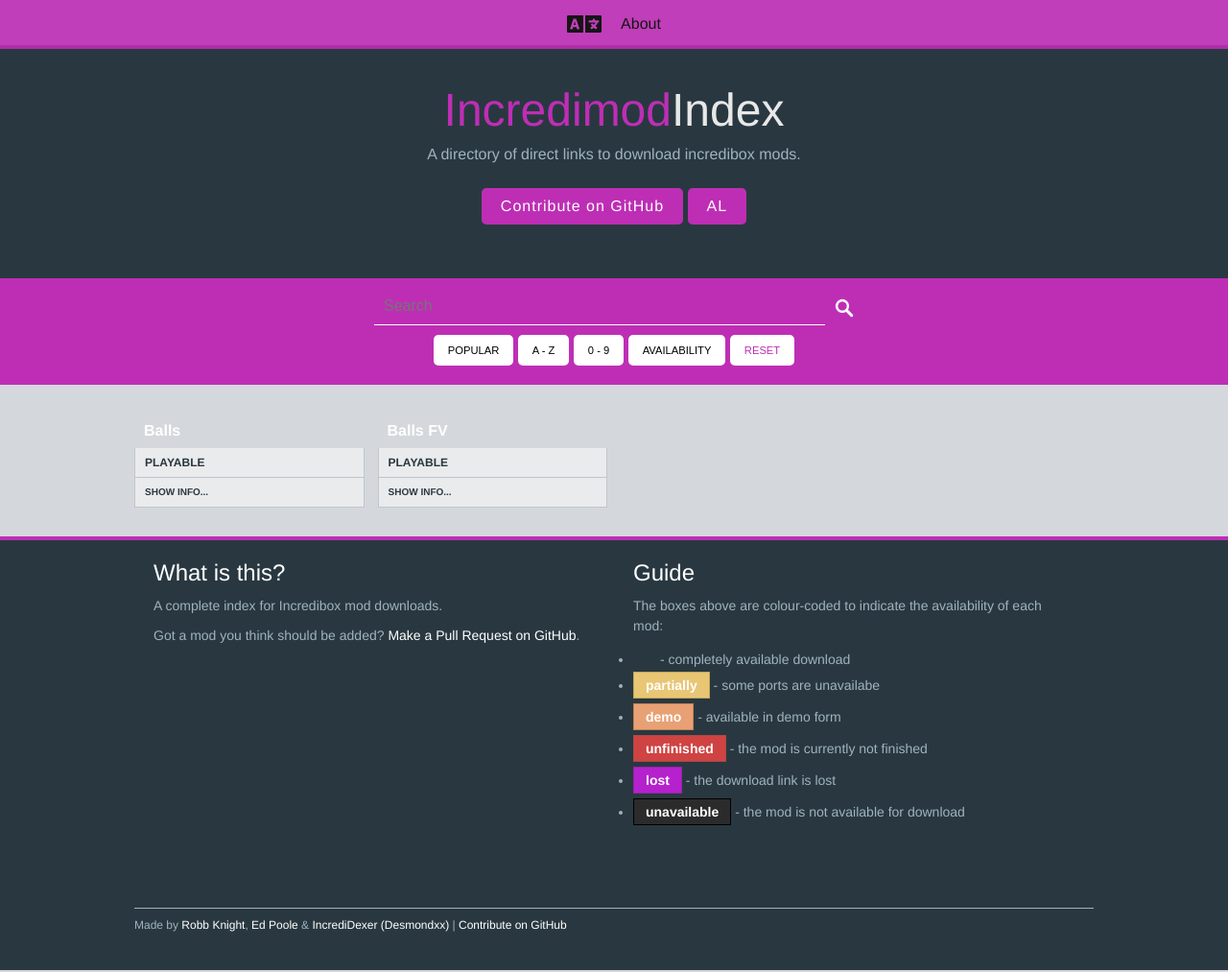
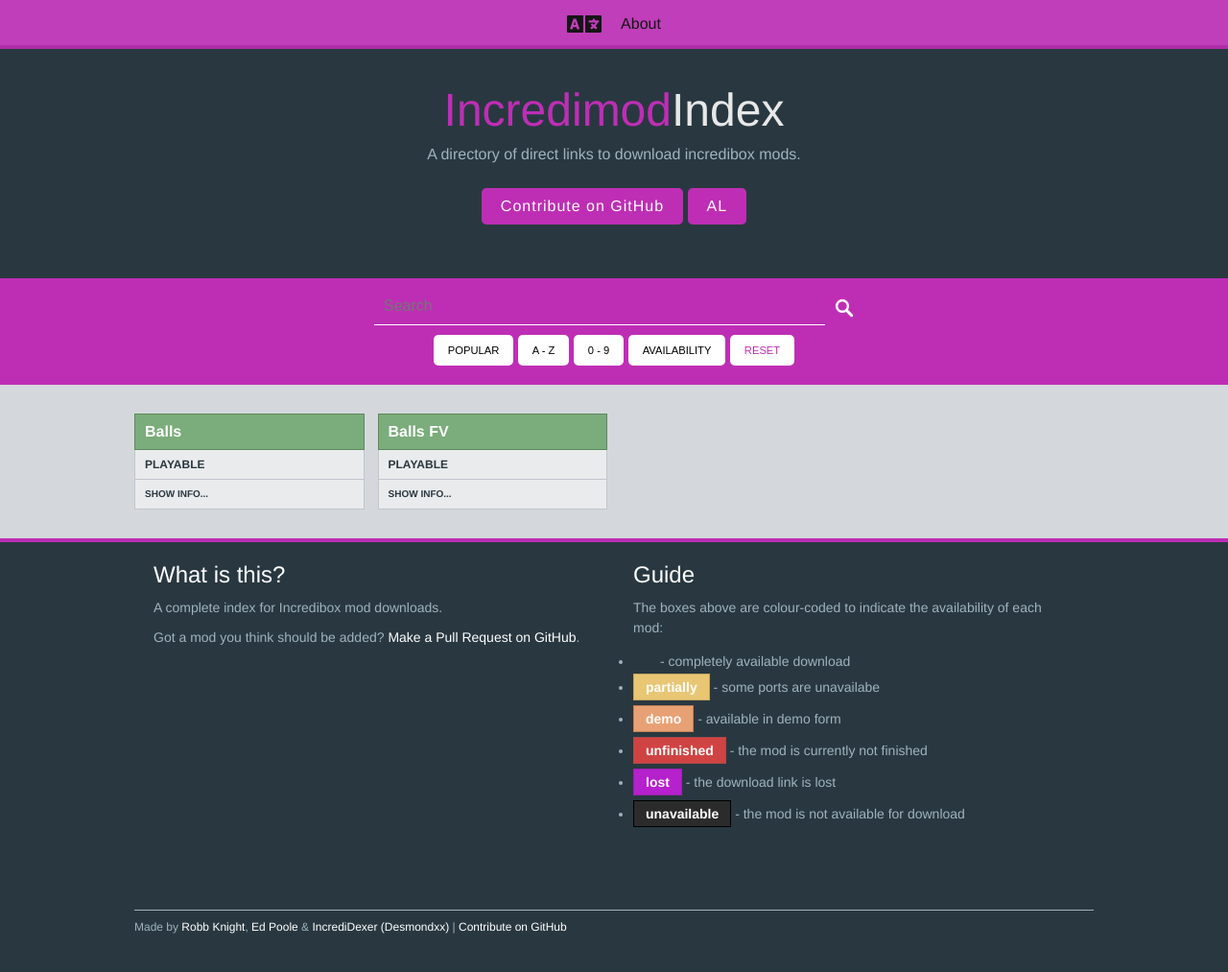
Before and after one commit to Incredimods/incredimods.github.io, a Jekyll site: the page built from _pages/index.html, in a window 1280 px wide and 1013 px high. Shown: the whole window at 96% size. Built offline with Jekyll 4.4.1, drawn with Linux system fonts in a browser that asks for light colours.

Commit message:
Update style.css

```diff
--- a/assets/css/style.css
+++ b/assets/css/style.css
@@ -252,11 +252,11 @@ main {
     text-decoration: none;
 }
 
-.site-block.downloadable .site-header {
+.site-block.playable .site-header {
     background-color: #7BAC7B;
     border: 1px solid #5D895D;
 }
-.site-block.downloadable .site-header:hover {
+.site-block.playable .site-header:hover {
     background-color: #5D895D;
 }
 
```
